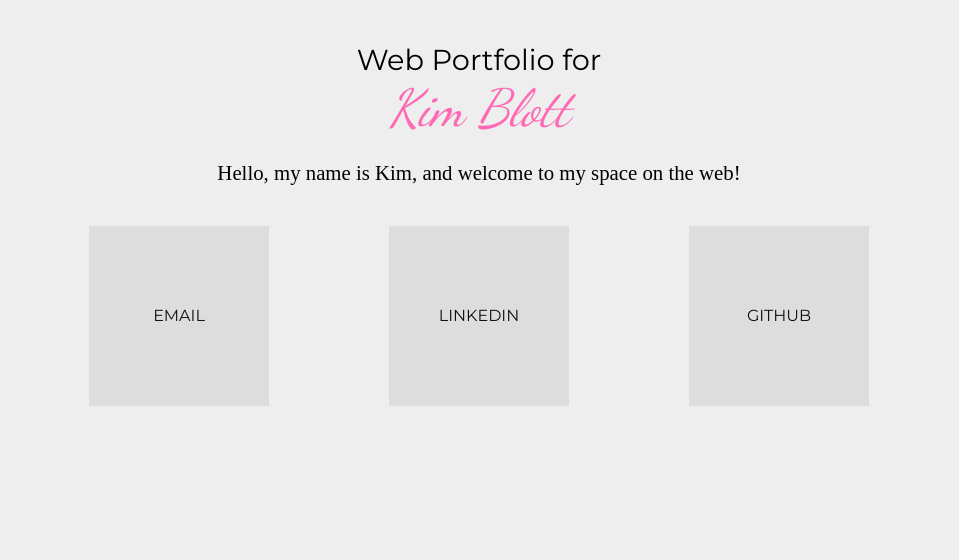
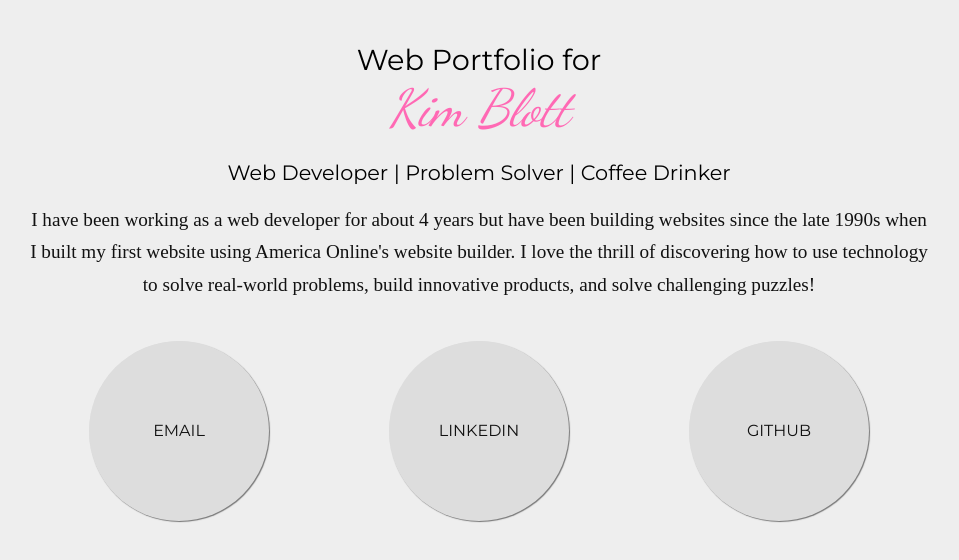
Before and after one commit to lowmoonlight/web-portfolio, a React (Vite) app: page / in a window 1280 px wide. Shown: the top 560 px of the page, without its empty margins (161-1120 px from the left). Built offline with nearby package versions, Linux system fonts and the light colour scheme.

Commit message:
Update bio and link styles

```diff
--- a/src/App.js
+++ b/src/App.js
@@ -9,7 +9,14 @@ const App = () => {
       <h1>
         Web Portfolio for <em>Kim Blott</em>
       </h1>
-      <p>Hello, my name is Kim, and welcome to my space on the web!</p>
+      <h2>Web Developer | Problem Solver | Coffee Drinker</h2>
+      <p>
+        I have been working as a web developer for about 4 years but have been
+        building websites since the late 1990s when I built my first website
+        using America Online&apos;s website builder. I love the thrill of
+        discovering how to use technology to solve real-world problems, build
+        innovative products, and solve challenging puzzles!
+      </p>
       <SocialLink />
     </div>
   );
--- a/src/App.scss
+++ b/src/App.scss
@@ -29,8 +29,16 @@ body {
     }
   }
 
+  h2 {
+    font-size: 1.3em;
+    font-family: $body-font-family;
+    font-weight: $font-weight-normal;
+  }
+
   p {
-    font-size: 1.3em;
+    color: #111;
+    font-size: 1.2em;
+    line-height: 1.7;
   }
 
   // Contact and profile links
@@ -63,12 +71,17 @@ body {
         text-transform: uppercase;
         text-decoration: none;
         background-color: #ddd;
-        transition: background-color 0.3s ease, transform 0.3s ease;
+        border-radius: 100%;
+        box-shadow: 1px 1px 1px rgba(0, 0, 0, 0.5);
+        transform: translate(0, 0);
+        transition: background-color 0.3s ease, box-shadow 0.3s ease,
+          transform 0.3s ease;
 
         &:hover,
         &:focus {
           background-color: #dcdcdc;
-          transform: scale(1.05);
+          box-shadow: 0px 0px 0px transparent;
+          transform: translate(2px, 2px);
         }
       }
     }
```
